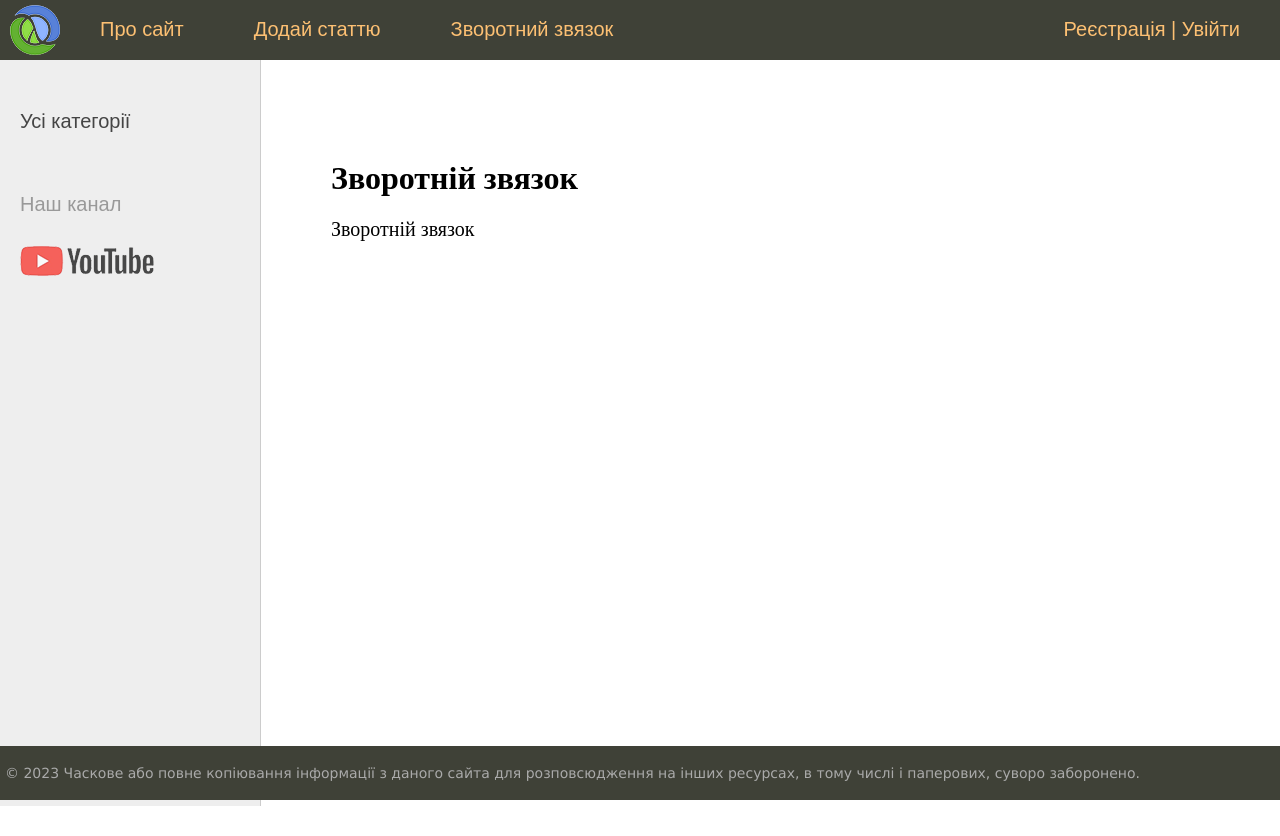
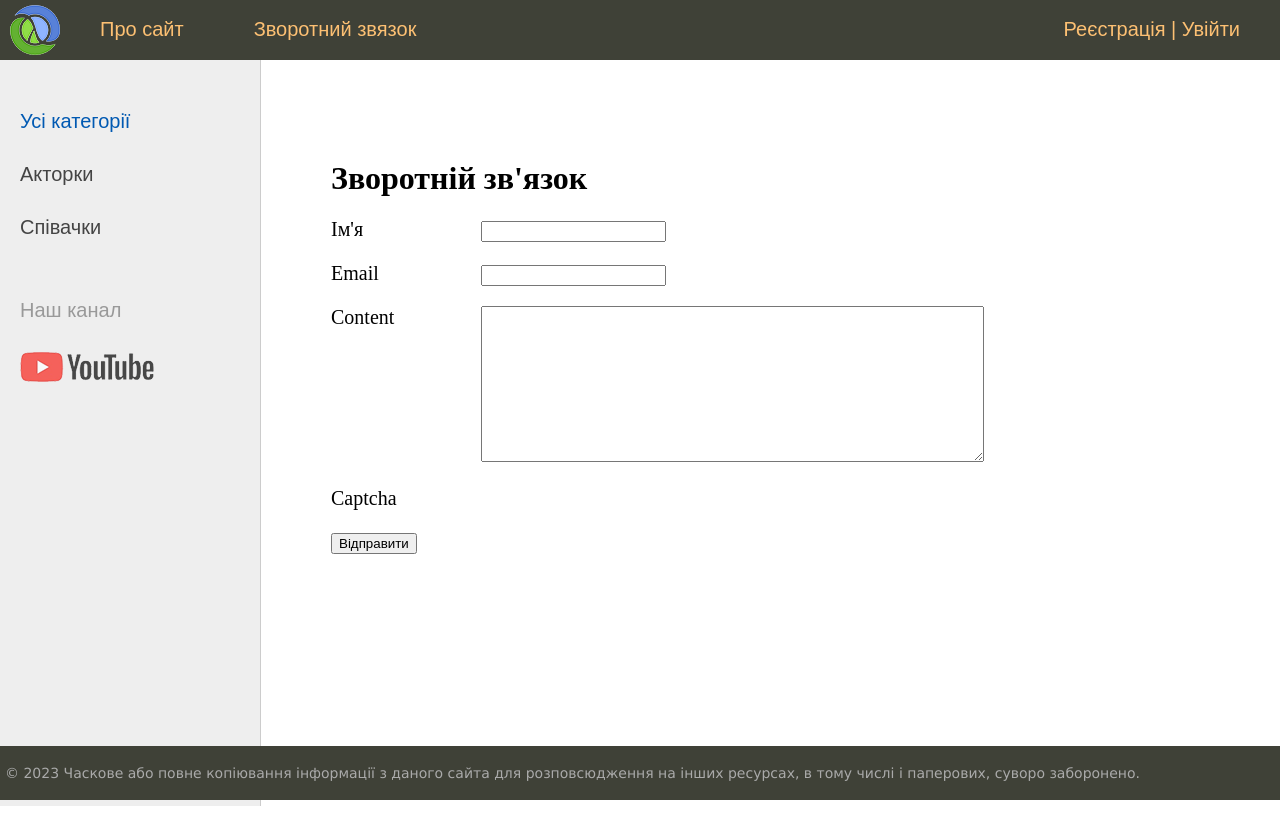
Before and after one commit to VolodymyrMarchuk/coolsite, a Django app: page /contact/ in a window 1280 px wide. Run offline with Django 4.2, Linux system fonts and the light colour scheme; data comes from the database, SQL or seed files in the repository; both versions use the stored data as it was after the commit.

Commit message:
Use cash and catcha

```diff
--- a/coolsite/coolsite/urls.py
+++ b/coolsite/coolsite/urls.py
@@ -25,6 +25,7 @@
 
 urlpatterns = [
     path('admin/', admin.site.urls),
+    path('captcha/', include('captcha.urls')),
     path('', include('women.urls')),
 ]
 if settings.DEBUG:
--- a/coolsite/women/forms.py
+++ b/coolsite/women/forms.py
@@ -2,7 +2,7 @@
 from django.contrib.auth.forms import UserCreationForm, AuthenticationForm
 from django.contrib.auth.models import User
 from django.core.exceptions import ValidationError
-
+from captcha.fields import CaptchaField
 from .models import *
 
 
@@ -40,3 +40,10 @@
 class LoginUserForm(AuthenticationForm):
     username = forms.CharField(label='Логін', widget=forms.TextInput(attrs={'class': 'form-input'}))
     password = forms.CharField(label='Пароль', widget=forms.PasswordInput(attrs={'class': 'form-input'}))
+
+
+class ContactForm(forms.Form):
+    name = forms.CharField(label="Ім'я", max_length=255)
+    email = forms.EmailField(label='Email')
+    content = forms.CharField(widget=forms.Textarea(attrs={'cols': 60, 'rows': 10}))
+    captcha = CaptchaField()
--- /dev/null
+++ b/coolsite/women/static/css/admin.css
@@ -0,0 +1,3 @@
+#header, .module caption {
+    background: #5e3a00
+}
--- a/coolsite/women/templates/women/base.html
+++ b/coolsite/women/templates/women/base.html
@@ -36,9 +36,12 @@
 <table class="table-content" border=0 cellpadding="0" cellspacing="0">
 <tr>
 <!-- Sidebar зліва -->
+
+
 	<td valign="top" class="left-chapters">
 
 	<ul id="leftchapters">
+
 {% if cat_selected == 0 %}
 		<li class="selected">Усі категорії</li>
 {% else %}
--- a/coolsite/women/templates/women/contact.html
+++ b/coolsite/women/templates/women/contact.html
@@ -2,5 +2,17 @@
 
 {% block content %}
 <h1>{{title}}</h1>
-<p>Зворотній звязок
+
+<form method="post">
+    {% csrf_token %}
+
+    <div class="form-error">{{ form.non_field_errors }}</div>
+
+{% for f in form %}
+    <p><label class="form-label" for="{{ f.id_for_label }}">{{ f.label }}</label>{{ f }}</p>
+    <div class="form-error">{{ f.errors }}</div>
+{% endfor %}
+    <button type="submit">Відправити</button>
+</form>
+
 {% endblock %}
--- a/coolsite/women/urls.py
+++ b/coolsite/women/urls.py
@@ -1,4 +1,5 @@
 from django.urls import path, re_path
+from django.views.decorators.cache import cache_page
 from .views import *
 
 
@@ -6,11 +7,11 @@
     path('', WomenHome.as_view(), name='home'),
     path('about/', about, name='about'),
     path('addpage/', AddPage.as_view(), name='add_page'),
-    path('contact/', contact, name='contact'),
+    path('contact/', ContactFormView.as_view(), name='contact'),
     path('login/', LoginUser.as_view(), name='login'),
     path('logout/', logout_user, name='logout'),
     path('register/', RegisterUser.as_view(), name='register'),
     path('post/<slug:post_slug>/', ShowPost.as_view(), name='post'),
-    path('category/<slug:cat_slug>/', WomenCategory.as_view(), name='category')
+    path('category/<slug:cat_slug>/',  WomenCategory.as_view(), name='category')
 
 ]
--- a/coolsite/women/utils.py
+++ b/coolsite/women/utils.py
@@ -1,4 +1,5 @@
 from django.db.models import Count
+from django.core.cache import cache
 
 from .models import *
 
@@ -8,10 +9,13 @@
         ]
 
 class DataMixin:
-    paginate_by = 3
+    paginate_by = 2
     def get_user_context(self, **kwargs):
         context = kwargs
-        cats = Category.objects.annotate(Count('women'))
+        cats = cache.get('cats')
+        if not cats:
+            cats = Category.objects.annotate(Count('women'))
+            cache.set('cats', cats, 60)
 
         user_menu = menu.copy()
         if not self.request.user.is_authenticated:
--- a/coolsite/women/views.py
+++ b/coolsite/women/views.py
@@ -4,7 +4,7 @@
 from django.http import HttpResponse, HttpResponseNotFound, Http404
 from django.shortcuts import render, redirect, get_object_or_404
 from django.urls import reverse_lazy
-from django.views.generic import ListView, DetailView, CreateView
+from django.views.generic import ListView, DetailView, CreateView, FormView
 from django.contrib.auth.mixins import LoginRequiredMixin
 from .models import *
 from .forms import *
@@ -61,9 +61,23 @@
 #    return render(request, 'women/addpage.html', {'form': form, 'title': 'Додай статтю'})
 
 
-def contact(request):
-    return render(request, 'women/contact.html', {'title': 'Зворотній звязок', 'menu': menu})
+# def contact(request):
+#     return render(request, 'women/contact.html', {'title': 'Зворотній звязок', 'menu': menu})
 
+
+class ContactFormView(DataMixin, FormView):
+    form_class = ContactForm
+    template_name = 'women/contact.html'
+    success_url = reverse_lazy('home')
+
+    def get_context_data(self, object_list=None ,**kwargs):
+        context = super().get_context_data(**kwargs)
+        c_def = self.get_user_context(title="Зворотній зв'язок")
+        return dict(list(context.items()) + list(c_def.items()))
+
+    def form_valid(self, form):
+        print(form.cleaned_data)
+        return redirect('home')
 
 #def login(request):
 #    return render(request, 'women/login.html', {'title': 'Увійти', 'menu': menu})
```
Also changed, not shown: coolsite/coolsite/settings.py (+9 -1 lines), coolsite/templates/admin/base_site.html (added, +17 -0 lines), coolsite/women/admin.py (+14 -1 lines), coolsite/db.sqlite3.
